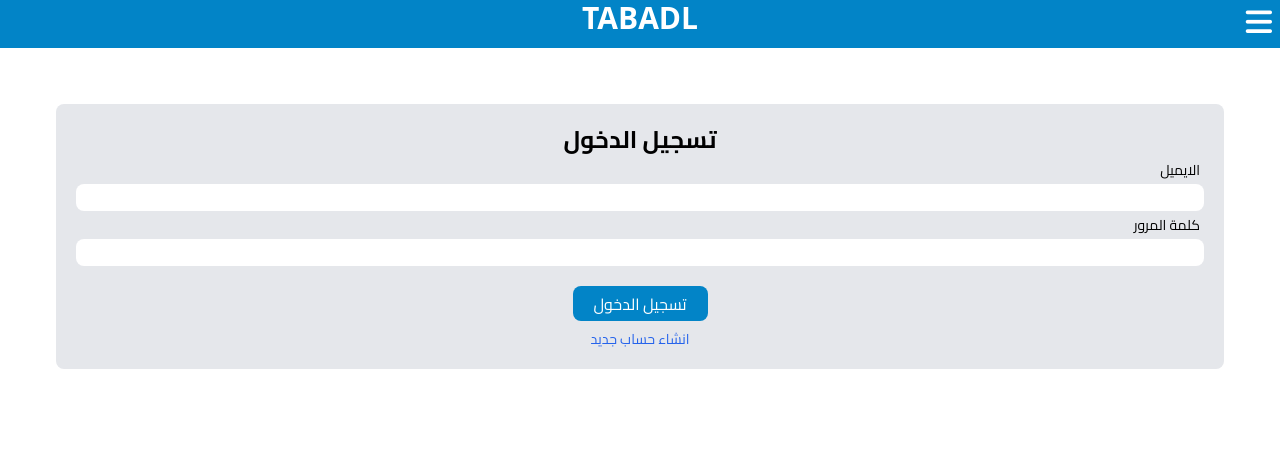
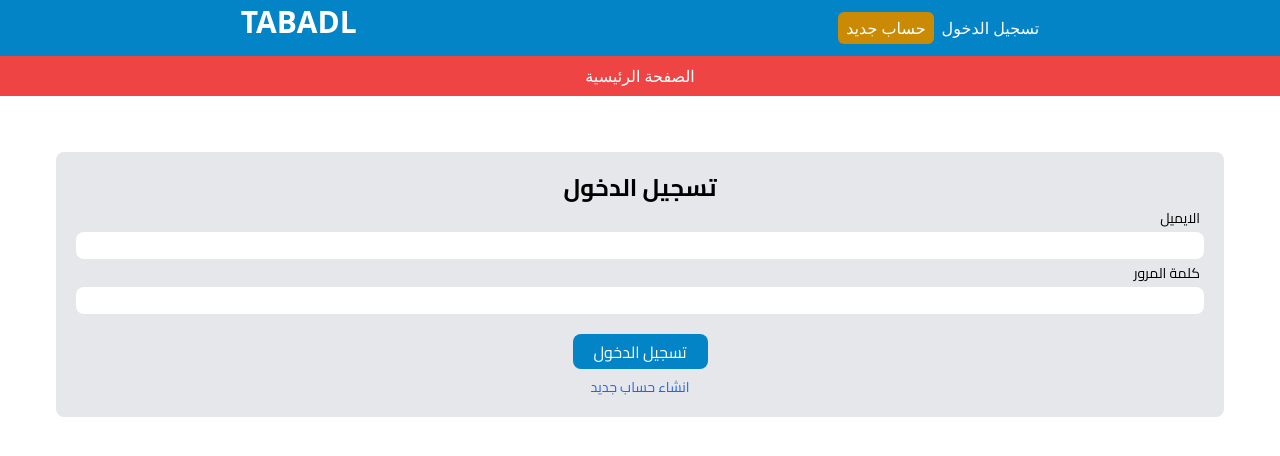
Before and after one commit to Rabie-s/vue.js-tabadl, a Vue app: page /login in a window 1280 px wide. Shown: the top 456 px of the page. Built offline with nearby package versions, Linux system fonts and the light colour scheme; a web font is replaced by a local one.

Commit message:
NavBar styling and logout logic

```diff
--- a/src/components/NavBar.vue
+++ b/src/components/NavBar.vue
@@ -1,30 +1,64 @@
 <template>
-    <button @click="toggleNav = !toggleNav" class="text-white text-3xl absolute top-1 right-2">
+    <button @click="toggleNav = !toggleNav" class="md:hidden text-white text-3xl absolute top-1 right-2">
         <i class="fa-solid fa-bars"></i>
     </button>
 
-    <nav class="bg-sky-600 flex items-center flex-col min-h-12">
-        <h1 class="text-3xl font-bold text-white uppercase">Tabadl</h1>
+    <nav class=" bg-sky-600 flex justify-around flex-col md:flex-row py-1">
 
-        <div v-show="toggleNav">
-            <ul class="text-white space-y-2 my-2">
+        <h1 class="text-3xl font-bold text-white uppercase text-center">Tabadl</h1>
+
+
+        <ul v-show="toggleNav" class="flex justify-center items-center flex-col md:flex-row gap-y-1 gap-x-2 my-2 md:py-0 text-white">
+
+            <li v-if="user.isAuth" class="text-base bg-yellow-600 hover:bg-yellow-500 py-1 px-2 rounded-md cursor-pointer">
+                {{ user.userData.name }}
+            </li>
+
+            <li v-if="!user.isAuth" class="text-base bg-yellow-600 hover:bg-yellow-500 py-1 px-2 rounded-md cursor-pointer">
+                <RouterLink :to="{ name: 'Register' }">حساب جديد</RouterLink>
+            </li>
+
+            <li v-if="!user.isAuth" class="text-base hover:text-black cursor-pointer">
+                <RouterLink :to="{ name: 'Login' }">تسجيل الدخول</RouterLink>
+            </li>
+
+            <li v-if="user.isAuth !== false" @click="handelLogout" class="text-base hover:text-black cursor-pointer">
+                تسجيل الخروج
+            </li>
+
+        </ul>
+
+
+
+    </nav>
+
+    <div class="bg-red-500 flex justify-around flex-col md:flex-row py-2">
+        <div>
+            <ul class="flex justify-center items-center flex-col md:flex-row gap-x-2 text-white h-full">
 
                 <li class="text-base hover:text-black cursor-pointer">
                     <RouterLink :to="{ name: 'Home' }">الصفحة الرئيسية</RouterLink>
                 </li>
 
-                <li class="text-base hover:text-black cursor-pointer">
-                    <RouterLink :to="{ name: 'Login' }">تسجيل الدخول</RouterLink>
-                </li>
-
             </ul>
         </div>
+    </div>
 
-    </nav>
+
 
 </template>
 
 <script setup>
 import { ref } from 'vue';
-const toggleNav = ref(false)
+import { useUserStore } from '@/stores/user.js'
+import { toast } from 'vue3-toastify';
+
+const user = useUserStore();
+const toggleNav = ref(true)
+
+function handelLogout() {
+    user.logout();
+    toast.success('تم نشر تسجيل الخروج بنجاح', { "theme": "colored" })
+}
+
 </script>
--- a/src/stores/user.js
+++ b/src/stores/user.js
@@ -55,6 +55,21 @@
 
         },
 
+        async logout() {
+            await axios.get('http://localhost:8000/sanctum/csrf-cookie')
+            await axios.post('logout').then((response) => {
+                console.log('logout:' + response)
+                this.userData = null
+                this.token = null
+                this.isAuth = false
+                this.errors = false
+                this.errorMessages = []
+                router.push({ name: 'Home' })
+            }).catch((error) => {
+                console.log(error)
+            })
+        }
+
 
     },
     persist: true,
--- a/src/views/BookView.vue
+++ b/src/views/BookView.vue
@@ -1,7 +1,7 @@
 <template>
     <div class="container mx-auto">
 
-        <div class="">
+        <div>
             <div class="bg-gray-200 flex justify-center py-2">
                 <img class="h-96 w-full" :src="imagePath + bookData.image_path">
             </div>
```
